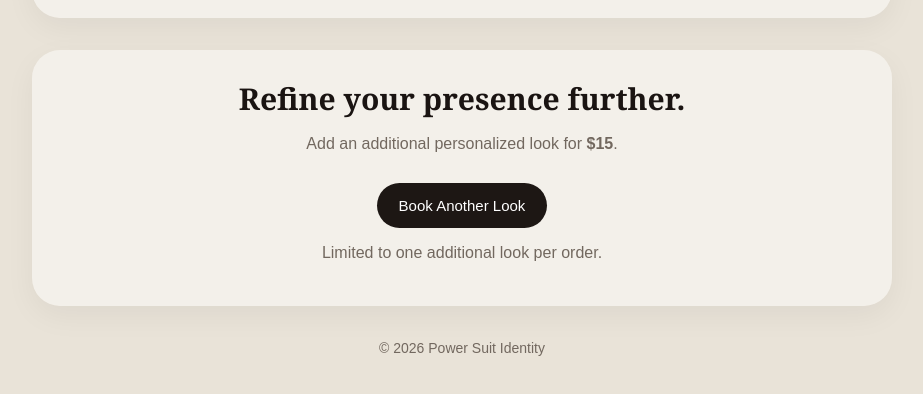
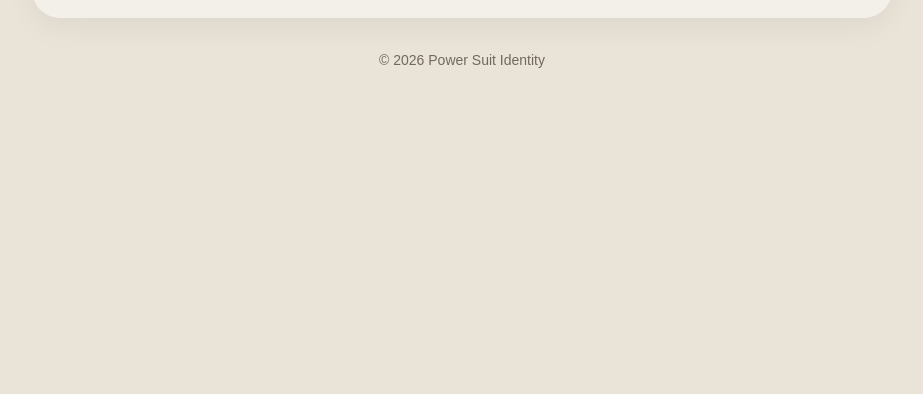
Before and after one commit to 502296/power-suit-identity, a website: page private-atelier.html in a window 1280 px wide. Shown: the part 4728-5122 px from the top of the page, without its empty margins (178-1101 px from the left). After the commit the page ends 4866 px from the top, so only its background shows below. Drawn offline with Linux system fonts and the light colour scheme.

Commit message:
Update private-atelier.html

```diff
--- a/private-atelier.html
+++ b/private-atelier.html
@@ -51,15 +51,6 @@
       <div id="listSlot" class="gallery-list"></div>
     </section>
 
-    <section id="upsell" class="upsell hidden" aria-hidden="true">
-      <div class="upsell-card">
-        <h2>Refine your presence further.</h2>
-        <p>Add an additional personalized look for <strong>$15</strong>.</p>
-        <button id="btnAnother" class="btn" type="button">Book Another Look</button>
-        <p class="fine">Limited to one additional look per order.</p>
-      </div>
-    </section>
-
     <footer class="foot">
       <span>© <span id="year"></span> Power Suit Identity</span>
     </footer>
```
